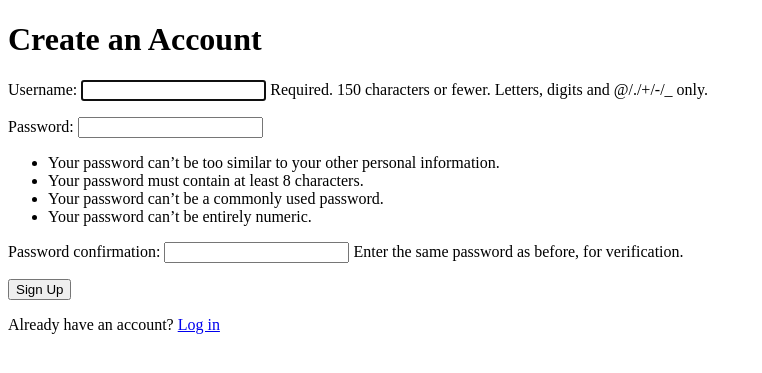
After one commit to 0jc1/cointracker, a Django app: page /accounts/signup/ in a window 1280 px wide. The commit adds this page. Shown: the top 373 px of the page, without its empty margins (0-762 px from the left). Run offline with Django 5.2, Linux system fonts and the light colour scheme.

Commit message:
login and signup

```diff
--- /dev/null
+++ b/backend/cointracker/accounts/forms.py
@@ -0,0 +1,8 @@
+from django import forms
+from django.contrib.auth.forms import UserCreationForm
+from django.contrib.auth.models import User
+
+class SignUpForm(UserCreationForm):
+    class Meta:
+        model = User
+        fields = ("username", "password1", "password2")
--- /dev/null
+++ b/backend/cointracker/accounts/urls.py
@@ -0,0 +1,8 @@
+from django.urls import path
+from .views import signup_view, login_view, logout_view
+
+urlpatterns = [
+    path('signup/', signup_view, name='signup'),
+    path('login/', login_view, name='login'),
+    path('logout/', logout_view, name='logout'),
+]
--- a/backend/cointracker/accounts/views.py
+++ b/backend/cointracker/accounts/views.py
@@ -1,6 +1,44 @@
-from django.shortcuts import render
+from django.shortcuts import render, redirect
+from django.contrib.auth import login, authenticate, logout
+from django.contrib.auth.forms import AuthenticationForm
+from django.contrib.auth.decorators import login_required
+from .forms import SignUpForm
 
-# Create your views here.
+def signup_view(request):
+    if request.method == 'POST':
+        form = SignUpForm(request.POST)
+        if form.is_valid():
+            user = form.save()
+            # Automatically log the user in after signup
+            login(request, user)
+            return redirect('index')  # Redirect to a page that shows user is logged in
+    else:
+        form = SignUpForm()
+    return render(request, 'accounts/signup.html', {'form': form})
 
+def login_view(request):
+    if request.user.is_authenticated:
+        return redirect('index')
+
+    if request.method == 'POST':
+        form = AuthenticationForm(request, data=request.POST)
+        if form.is_valid():
+            username = form.cleaned_data.get('username')
+            password = form.cleaned_data.get('password')
+            user = authenticate(username=username, password=password)
+            if user is not None:
+                login(request, user)
+                return redirect('index')
+    else:
+        form = AuthenticationForm()
+    return render(request, 'accounts/login.html', {'form': form})
+
+@login_required
+def logout_view(request):
+    logout(request)
+    return redirect('login')
+
+@login_required
 def index_view(request):
-    return render(request, "index.html")
+    # This page requires login, so if user is logged in they can see their welcome dashboard
+    return render(request, 'index.html')
--- a/backend/cointracker/cointracker/urls.py
+++ b/backend/cointracker/cointracker/urls.py
@@ -15,11 +15,11 @@ Including another URLconf
     2. Add a URL to urlpatterns:  path('blog/', include('blog.urls'))
 """
 from django.contrib import admin
-from django.urls import path
-from accounts.views import index_view  # Import your view
+from django.urls import path, include
+from accounts.views import index_view  # Suppose you have an index_view
 
 urlpatterns = [
     path('admin/', admin.site.urls),
-    path('', index_view, name='index'),  # Root URL displays index.html
-
+    path('', index_view, name='index'),
+    path('accounts/', include('accounts.urls')),
 ]
--- /dev/null
+++ b/backend/cointracker/templates/accounts/signup.html
@@ -0,0 +1,17 @@
+<!DOCTYPE html>
+<html lang="en">
+<head>
+    <meta charset="UTF-8" />
+    <meta name="viewport" content="width=device-width, initial-scale=1.0"/>
+    <title>Sign Up</title>
+</head>
+<body>
+    <h1>Create an Account</h1>
+    <form method="POST">
+        {% csrf_token %}
+        {{ form.as_p }}
+        <button type="submit">Sign Up</button>
+    </form>
+    <p>Already have an account? <a href="{% url 'login' %}">Log in</a></p>
+</body>
+</html>
--- a/backend/cointracker/templates/index.html
+++ b/backend/cointracker/templates/index.html
@@ -3,9 +3,11 @@
 <head>
     <meta charset="UTF-8">
     <meta name="viewport" content="width=device-width, initial-scale=1.0">
-    <title>Document</title>
+    <title>Welcome</title>
 </head>
 <body>
-    <h1> hi world</h1>
+    <h1>Welcome, {{ user.username }}!</h1>
+    <p>This is your dashboard</p>
+    <a href="{% url 'logout' %}">Log Out</a>
 </body>
 </html>
```
Also changed, not shown: backend/cointracker/templates/accounts/login.html (added, +17 -0 lines), backend/cointracker/db.sqlite3, 1 other file.
